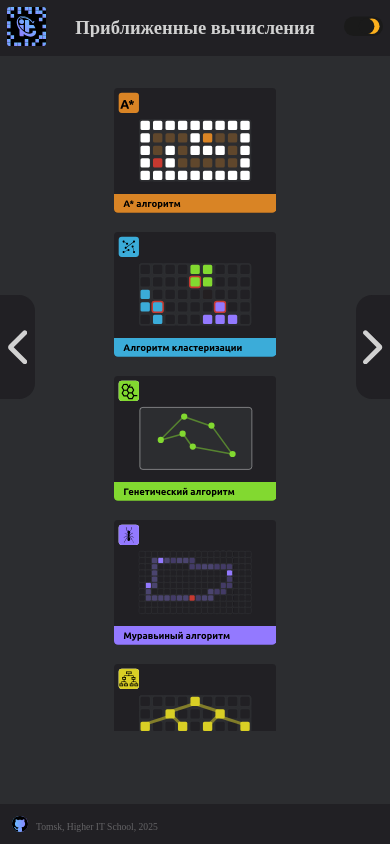
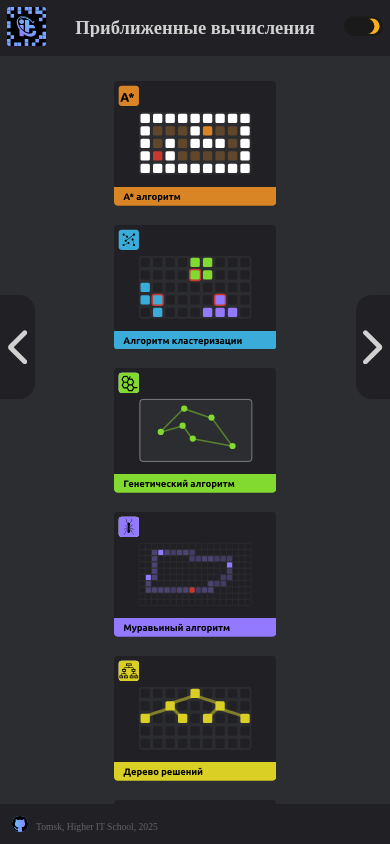
Before and after one commit to HITSEdu/web-algorithms, a React (Create React App) app: page / in a window 390 px wide. Built offline with nearby package versions, Linux system fonts and the light colour scheme; no server answers; a web font is replaced by a local one.

Commit message:
refactor(style): final style changes

```diff
--- a/src/App.css
+++ b/src/App.css
@@ -17,11 +17,5 @@
     justify-content: center;
     align-items: center;
     overflow-y: auto;
-    max-height: 78vh;
+    max-height: 88vh;
 }
-
-@media (max-width: 510px) or (max-height: 615px) {
-    .main-content {
-        margin-top: 1rem;
-    }
-}
--- a/src/components/controls/Controls.css
+++ b/src/components/controls/Controls.css
@@ -93,12 +93,12 @@
 
 @media (max-width: 500px) {
     .buttons-group {
-        grid-template-columns: repeat(1, 1fr);
+        grid-template-columns: repeat(1, 1fr) !important;
     }
 }
 
 @media (min-width: 840px) and (max-height: 690px) {
     .buttons-group {
-        grid-template-columns: repeat(4, 1fr);
+        grid-template-columns: repeat(2, 1fr) !important;
     }
 }
--- a/src/components/info/Info.css
+++ b/src/components/info/Info.css
@@ -13,7 +13,7 @@
 
 .info-grid {
     display: flex;
-    flex-wrap: wrap;
+    /* flex-wrap: wrap; */
     gap: 0.5rem;
     justify-content: center;
 }
```
Also changed, not shown: 1 other file (tests, documents, lock files or other folders).
